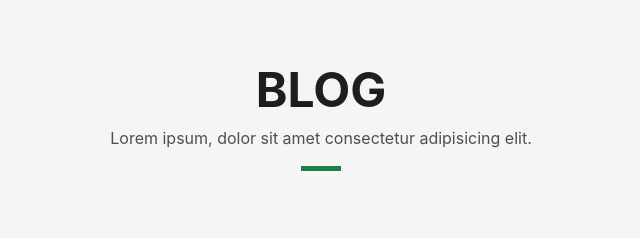
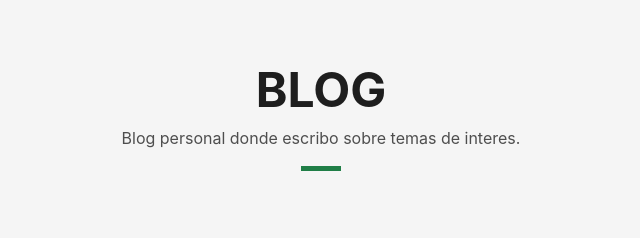
Before and after one commit to ArielUNAM/ArielUNAM.github.io, a plain HTML site: page index.html in a window 1280 px wide. Shown: the part 3682-3920 px from the top of the page, 319-959 px from the left. Drawn offline with nearby package versions, Linux system fonts and the light colour scheme; files whose address does not match are found by name.

Commit message:
Change blog resumen

```diff
--- a/index.html
+++ b/index.html
@@ -506,7 +506,7 @@
                 Blog
               </h3>
               <p class="subtitle-a">
-                Lorem ipsum, dolor sit amet consectetur adipisicing elit.
+                Blog personal donde escribo sobre temas de interes.
               </p>
               <div class="line-mf"></div>
             </div>
```
